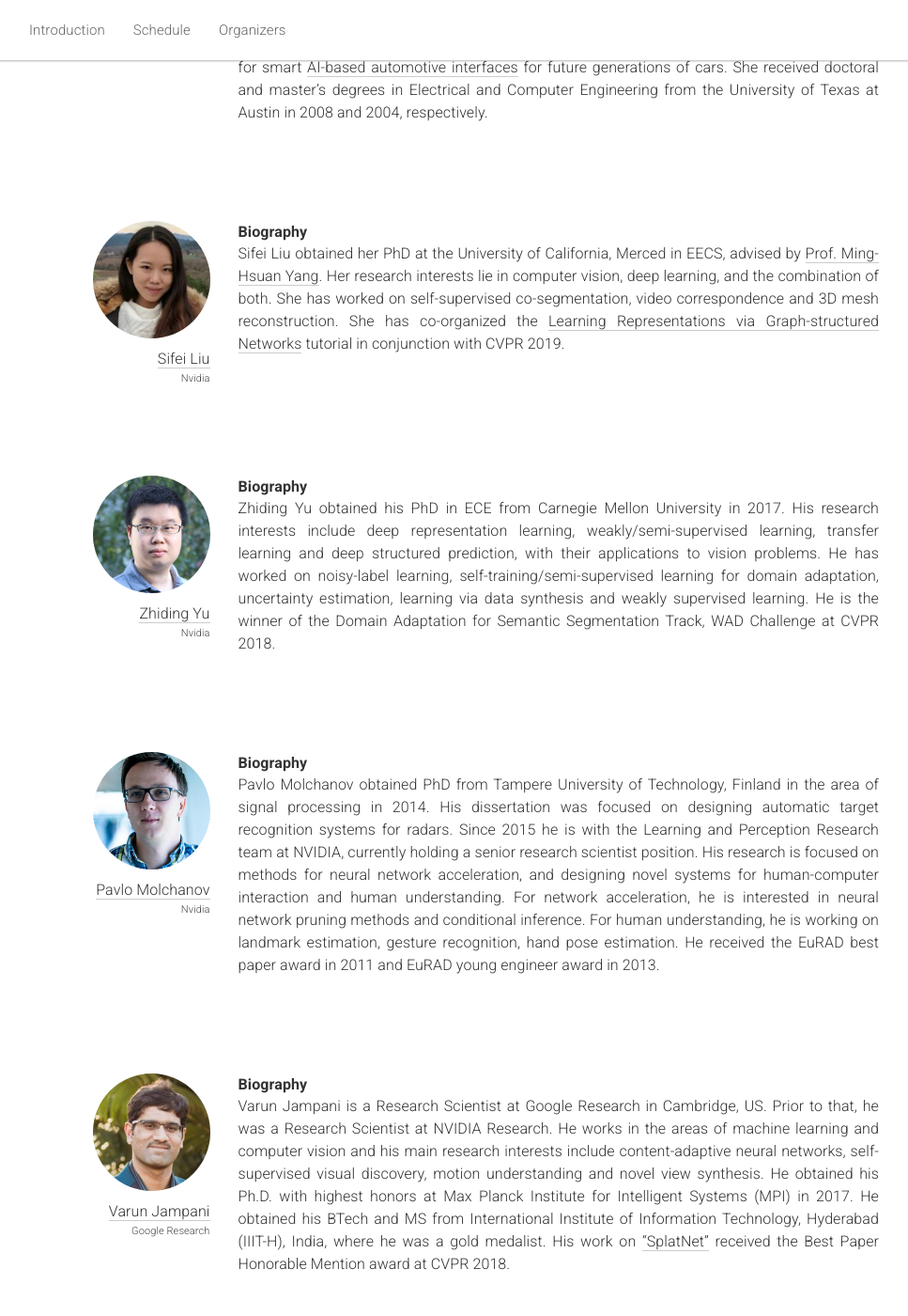
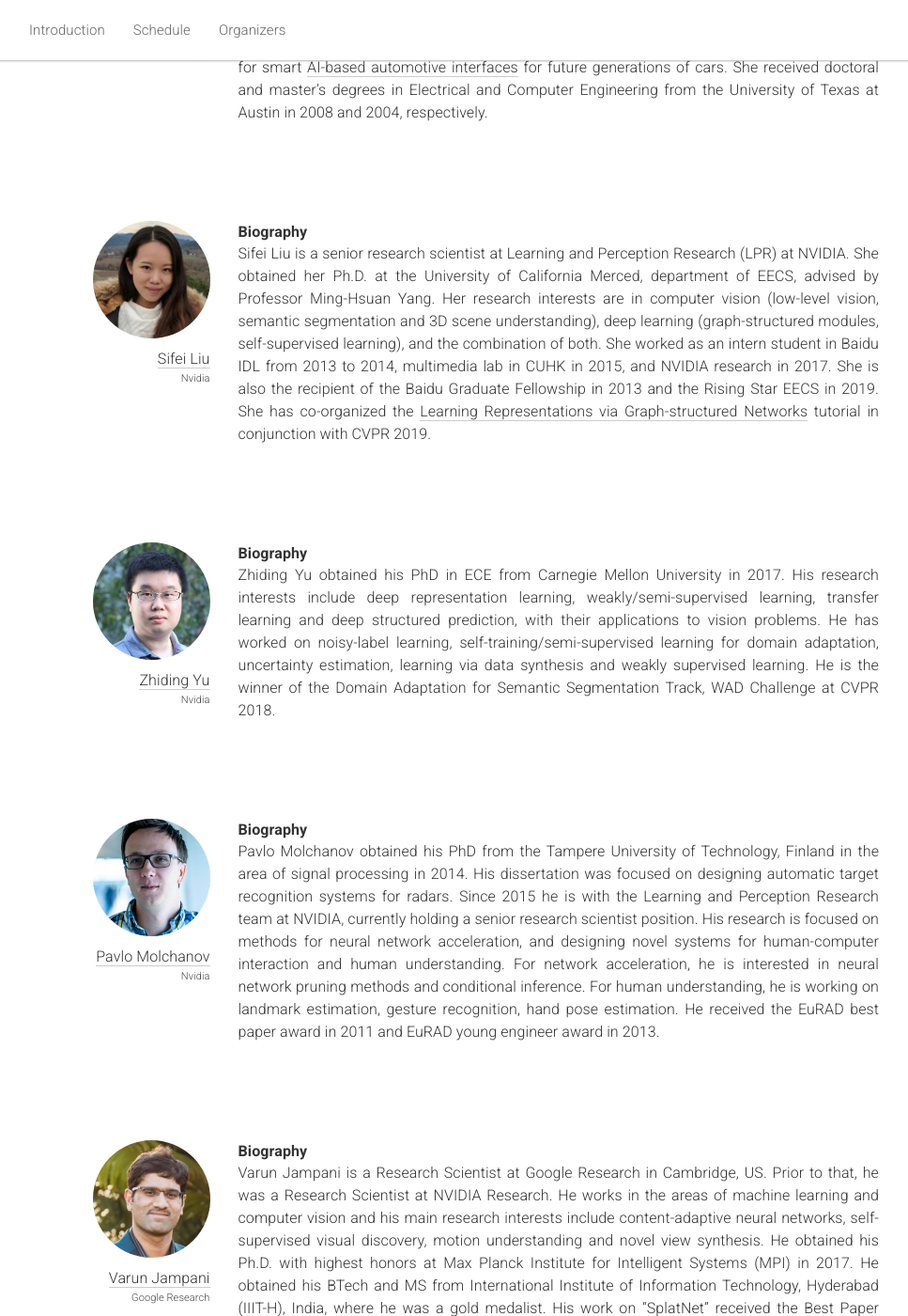
Before and after one commit to NVlabs/eccv2020-limited-labels-data-tutorial, a Jekyll site: the page built from _pages/home.md, in a window 1280 px wide and 1400 px high, scrolled down 1809 px. Shown: the whole window at 94% size, without its empty margins (164-1131 px from the left). Built offline with Jekyll 4.4.1, drawn with Linux system fonts in a browser that asks for light colours; nearby versions of some CDN libraries.

Commit message:
Updated Sifei's bio.

```diff
--- a/_pages/home.md
+++ b/_pages/home.md
@@ -157,7 +157,7 @@ Shalini De Mello is a Principal Research Scientist at NVIDIA. Her research inter
   <div class="col-md-9">
     <b>Biography</b>
     <p class="speaker-bio">
-Sifei Liu obtained her PhD at the University of California, Merced in EECS, advised by <a href="https://faculty.ucmerced.edu/mhyang"> Prof. Ming-Hsuan Yang</a>. Her research interests lie in computer vision, deep learning, and the combination of both. She has worked on self-supervised co-segmentation, video correspondence and 3D mesh reconstruction. She has co-organized the <a href="https://xiaolonw.github.io/graphnn/"> Learning Representations via Graph-structured Networks</a> tutorial in conjunction with CVPR 2019.
+Sifei Liu is a senior research scientist at Learning and Perception Research (LPR) at NVIDIA. She obtained her Ph.D. at the University of California Merced, department of EECS, advised by Professor Ming-Hsuan Yang. Her research interests are in computer vision (low-level vision, semantic segmentation and 3D scene understanding), deep learning (graph-structured modules, self-supervised learning), and the combination of both. She worked as an intern student in Baidu IDL from 2013 to 2014, multimedia lab in CUHK in 2015, and NVIDIA research in 2017. She is also the recipient of the Baidu Graduate Fellowship in 2013 and the Rising Star EECS in 2019. She has co-organized the <a href="https://xiaolonw.github.io/graphnn/"> Learning Representations via Graph-structured Networks</a> tutorial in conjunction with CVPR 2019.
     </p>
   </div>
 </div>
@@ -195,7 +195,7 @@ Zhiding Yu obtained his PhD in ECE from Carnegie Mellon University in 2017. His
   <div class="col-md-9">
     <b>Biography</b>
     <p class="speaker-bio">
-Pavlo Molchanov obtained PhD from Tampere University of Technology, Finland in the area of signal processing in 2014. His dissertation was focused on designing automatic target recognition systems for radars. Since 2015 he is with the Learning and Perception Research team at NVIDIA, currently holding a senior research scientist position. His research is focused on methods for neural network acceleration, and designing novel systems for human-computer interaction and human understanding. For network acceleration, he is interested in neural network pruning methods and conditional inference. For human understanding, he is working on landmark estimation, gesture recognition, hand pose estimation. He received the EuRAD best paper award in 2011 and EuRAD young engineer award in 2013.
+Pavlo Molchanov obtained his PhD from the Tampere University of Technology, Finland in the area of signal processing in 2014. His dissertation was focused on designing automatic target recognition systems for radars. Since 2015 he is with the Learning and Perception Research team at NVIDIA, currently holding a senior research scientist position. His research is focused on methods for neural network acceleration, and designing novel systems for human-computer interaction and human understanding. For network acceleration, he is interested in neural network pruning methods and conditional inference. For human understanding, he is working on landmark estimation, gesture recognition, hand pose estimation. He received the EuRAD best paper award in 2011 and EuRAD young engineer award in 2013.
     </p>
   </div>
 </div>
```
